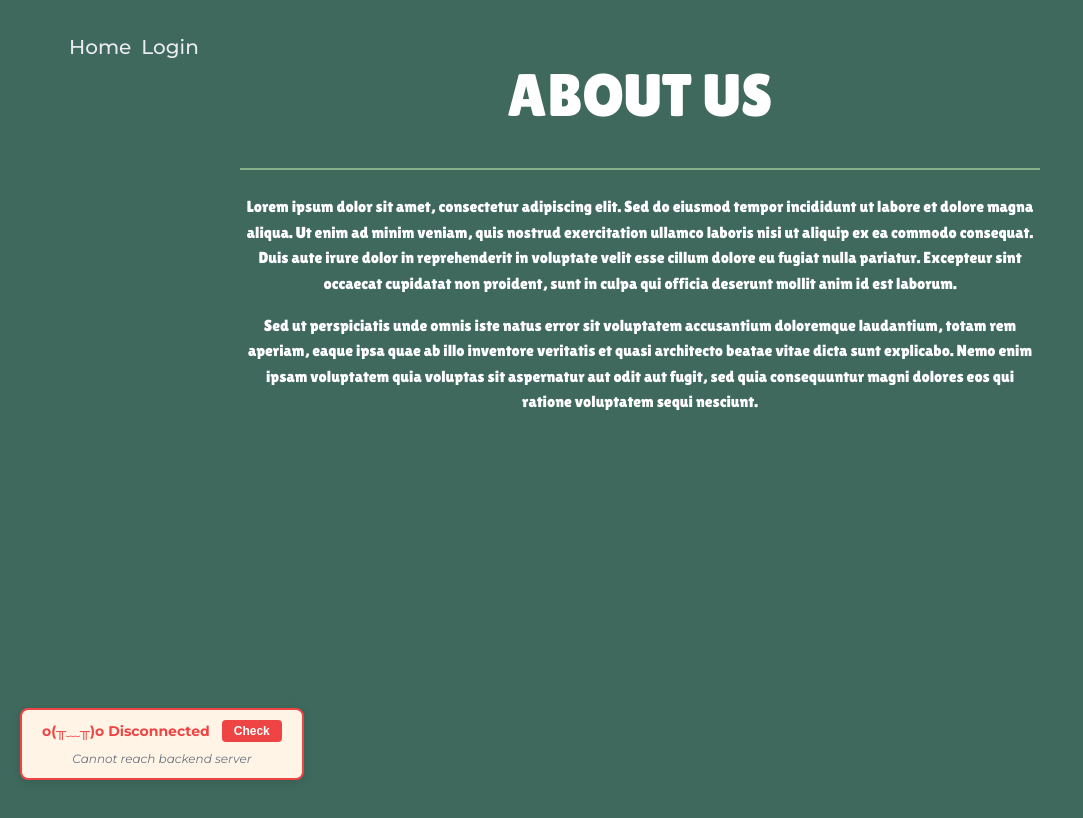
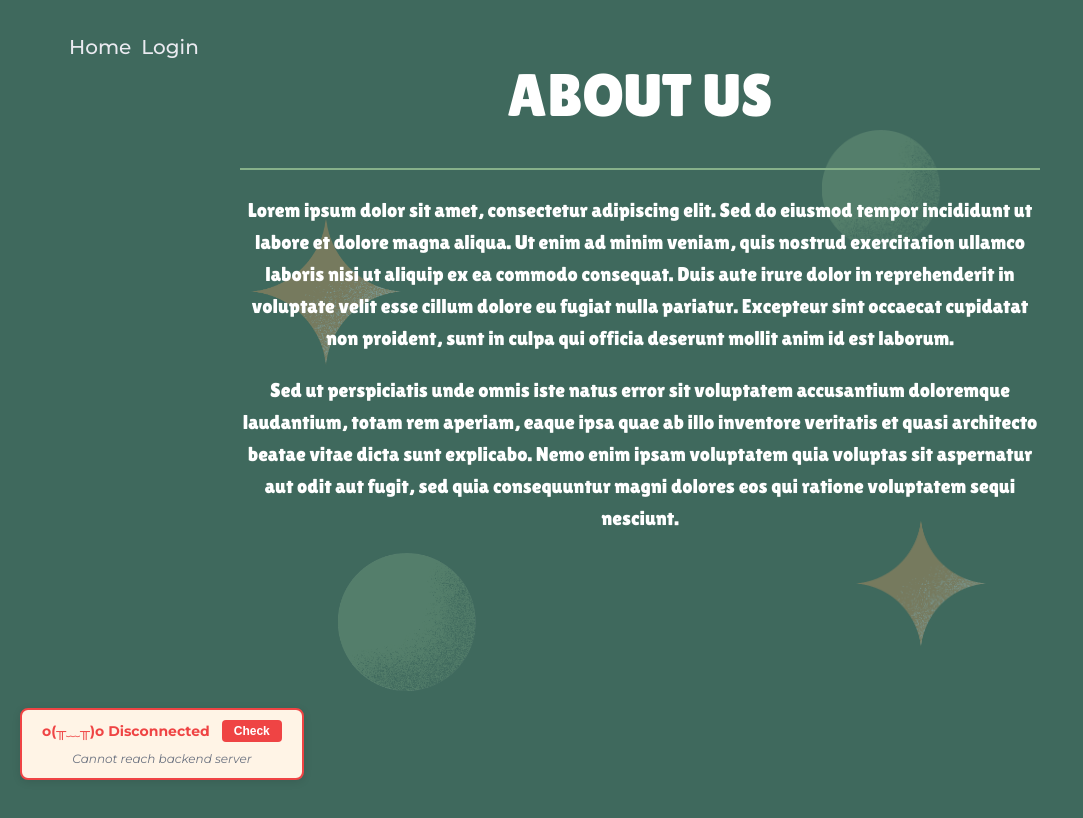
Before and after one commit to WalkAMileGame/WalkAMileGame, a React (Vite) app in the folder frontend/: page /about in a window 1280 px wide. Shown: the top 818 px of the page, without its empty margins (0-1083 px from the left). Built offline with nearby package versions, Linux system fonts and the light colour scheme; no server answers; a web font is replaced by a local one.

Commit message:
Fix AboutUs pages overlapping container with links and style the site

```diff
--- a/frontend/src/components/AboutUs.jsx
+++ b/frontend/src/components/AboutUs.jsx
@@ -1,9 +1,17 @@
 import React from 'react';
 import '../styles/AboutUs.css';
+import element1 from '../assets/WAM_Element_1.png';
+import element2 from '../assets/WAM_Element_2.png';
 
 const AboutUs = () => {
   return (
     <div className="about-us-container">
+      <img src={element1} alt="" className="decoration-element element1-top" />
+      <img src={element2} alt="" className="decoration-element element2-top" />
+      <img src={element1} alt="" className="decoration-element element1-bottom" />
+      <img src={element2} alt="" className="decoration-element element2-bottom" />
+
+      <div className="content">
         <h1>ABOUT US</h1>
         <hr />
         <p>
@@ -22,6 +30,7 @@ const AboutUs = () => {
           consequuntur magni dolores eos qui ratione voluptatem sequi nesciunt.
         </p>
       </div>
+    </div>
   );
 };
 
--- a/frontend/src/styles/AboutUs.css
+++ b/frontend/src/styles/AboutUs.css
@@ -1,4 +1,8 @@
 @import url('https://fonts.googleapis.com/css2?family=Lilita+One&display=swap');
+
+.links {
+  z-index: 1000;
+}
 
 .about-us-container {
   font-family: 'Lilita One', cursive;
@@ -7,6 +11,44 @@
   max-width: 800px;
   margin: 0 auto;
   min-height: 100vh;
+  position: relative;
+  overflow: hidden;
+}
+
+.about-us-container .content {
+  position: relative;
+  z-index: 2;
+}
+
+.about-us-container .decoration-element {
+  position: absolute;
+  opacity: 0.3;
+  z-index: 1;
+  width: 150px;
+  height: auto;
+}
+
+.about-us-container .element1-top {
+  top: 25%;
+  left: 5%;
+}
+
+.about-us-container .element2-top {
+  top: 15%;
+  right: 15%;
+  width: 120px;
+}
+
+.about-us-container .element1-bottom {
+  bottom: 25%;
+  right: 10%;
+  width: 130px;
+}
+
+.about-us-container .element2-bottom {
+  bottom: 20%;
+  left: 15%;
+  width: 140px;
 }
 
 .about-us-container h1 {
@@ -23,4 +65,5 @@
 .about-us-container p {
   color: white;
   line-height: 1.6;
+  font-size: 20px;
 }
```
Also changed, not shown: frontend/src/assets/WAM_Element_1.png (added), frontend/src/assets/WAM_Element_2.png (added). Lines whose indentation alone changed are shown as unchanged.
